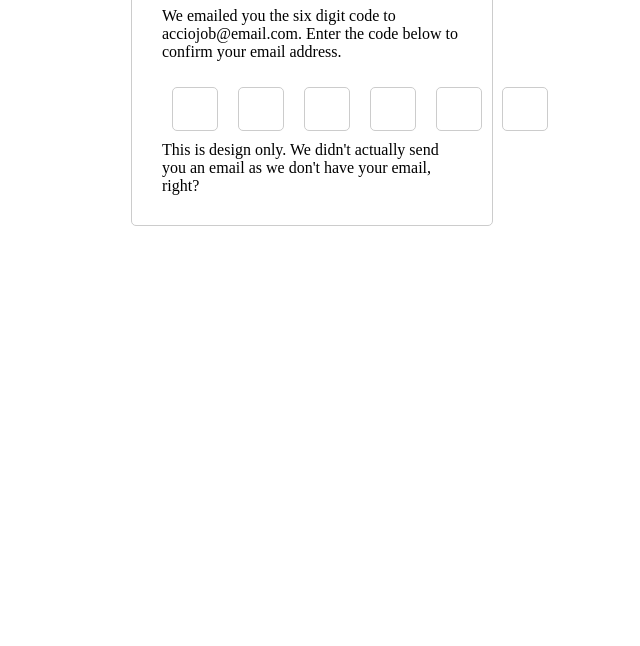
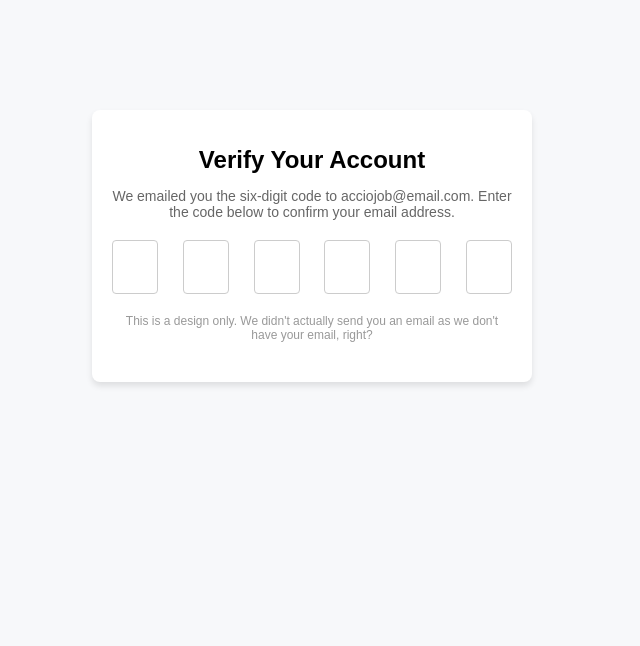
Before and after one commit to acciojob/OTP-DachepallySahithi, a website: page main.html in a window 1280 px wide. Shown: the part 154-800 px from the top of the page, without its empty margins (328-968 px from the left). Drawn offline with Linux system fonts and the light colour scheme.

Commit message:
created a submission

```diff
--- a/main.html
+++ b/main.html
@@ -7,18 +7,16 @@
 <body>
   <div class="container">
     <h1 id="verification_heading">Verify Your Account</h1>
-    <p id="verification_subtext">We emailed you the six digit code to acciojob@email.com. Enter the code below to confirm your email address.</p>
-
+    <p id="verification_subtext">We emailed you the six-digit code to acciojob@email.com. Enter the code below to confirm your email address.</p>
     <div class="code-container">
-      <input type="text" class="code" maxlength="1" id="code-1" oninput="moveToNext(this)" onkeydown="handleBackspace(this)">
-      <input type="text" class="code" maxlength="1" id="code-2" oninput="moveToNext(this)" onkeydown="handleBackspace(this)">
-      <input type="text" class="code" maxlength="1" id="code-3" oninput="moveToNext(this)" onkeydown="handleBackspace(this)">
-      <input type="text" class="code" maxlength="1" id="code-4" oninput="moveToNext(this)" onkeydown="handleBackspace(this)">
-      <input type="text" class="code" maxlength="1" id="code-5" oninput="moveToNext(this)" onkeydown="handleBackspace(this)">
-      <input type="text" class="code" maxlength="1" id="code-6" oninput="moveToNext(this)" onkeydown="handleBackspace(this)">
+      <input type="text" maxlength="1" class="code" />
+      <input type="text" maxlength="1" class="code" />
+      <input type="text" maxlength="1" class="code" />
+      <input type="text" maxlength="1" class="code" />
+      <input type="text" maxlength="1" class="code" />
+      <input type="text" maxlength="1" class="code" />
     </div>
-
-    <div class="note">This is design only. We didn't actually send you an email as we don't have your email, right?</div>
+    <p class="info">This is a design only. We didn't actually send you an email as we don't have your email, right?</p>
   </div>
 
   <script type="text/javascript">
--- a/styles.css
+++ b/styles.css
@@ -1,20 +1,51 @@
+body {
+	font-family: Arial, sans-serif;
+	display: flex;
+    flex-direction: column;
+    align-items: center;
+    justify-content: center;
+    min-height: 100vh;
+    margin: 0;
+    background-color: #f7f8fa;
+}
 .container {
-    width: 300px;
-    margin: 50px auto;
-    padding: 30px;
-    border: 1px solid #ccc;
-    border-radius: 5px;
+	text-align: center;
+    background: #fff;
+    padding: 20px;
+    border-radius: 8px;
+    box-shadow: 0 4px 6px rgba(0, 0, 0, 0.1);
+    width: 90%;
+    max-width: 400px;
+}
+h1 {
+	font-size: 24px;
+    margin-bottom: 10px;
+}
+p {
+    font-size: 14px;
+    color: #666;
+    margin-bottom: 20px;
 }
 .code-container {
 	display: flex;
     justify-content: space-between;
+    gap: 10px;
+    margin-bottom: 20px;
 }
-  .code {
+.code-container input {
     width: 40px;
-    height: 40px;
+    height: 50px;
     text-align: center;
-    font-size: 24px;
+    font-size: 18px;
     border: 1px solid #ccc;
-    border-radius: 5px;
-    margin: 10px;
+    border-radius: 4px;
+    outline: none;
 }
+.code-container input:focus {
+	border-color: #007bff;
+    box-shadow: 0 0 4px rgba(0, 123, 255, 0.5);
+}
+.info {
+	font-size: 12px;
+    color: #999;
+}
```
Also changed, not shown: script.js (+26 -14 lines). Lines whose indentation alone changed are shown as unchanged.
